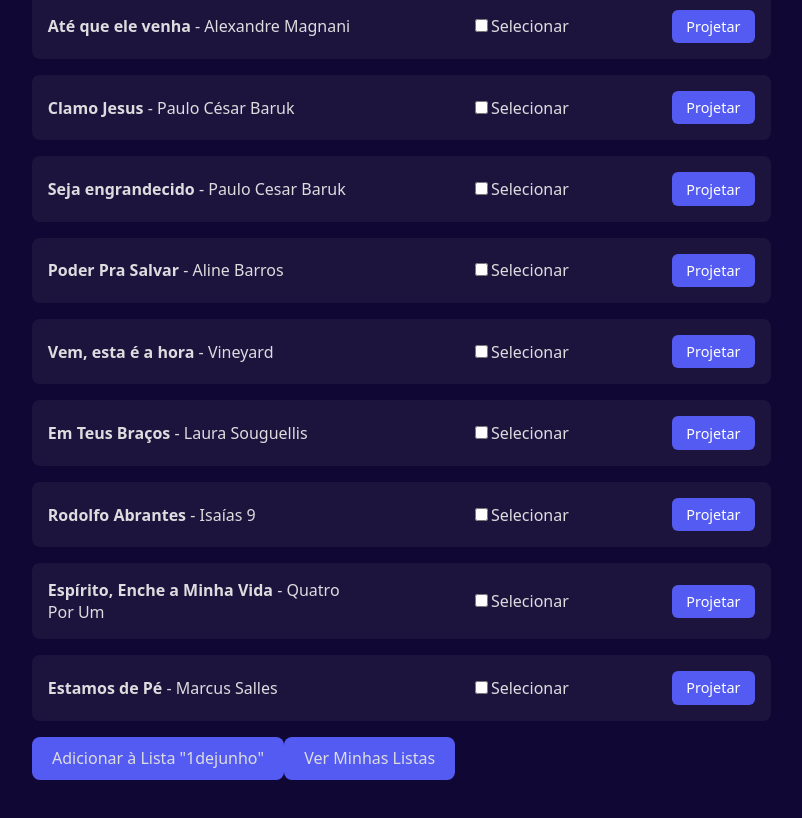
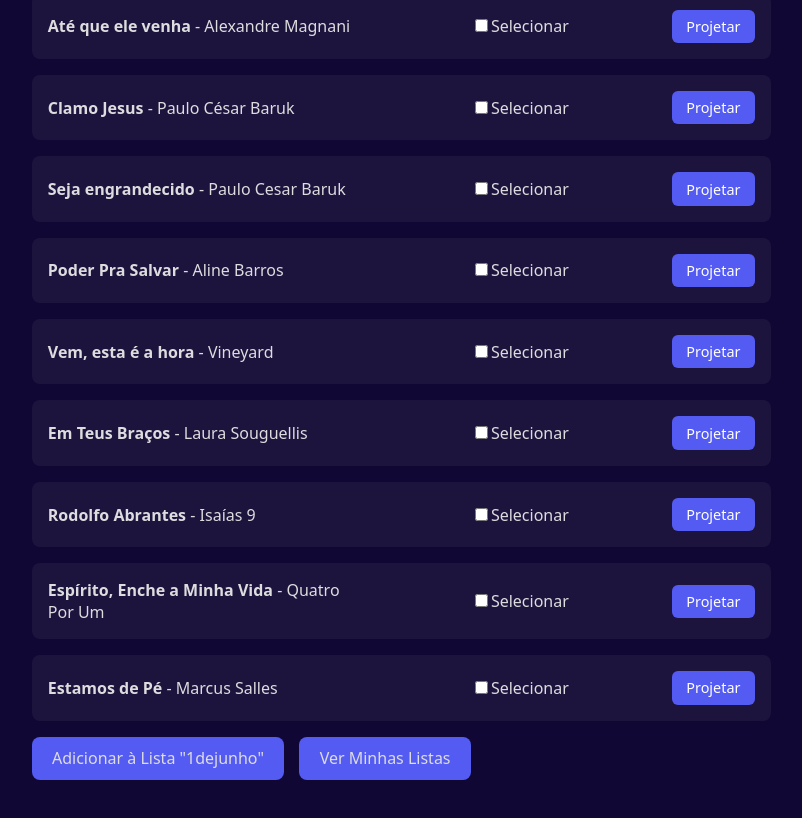
Before and after one commit to MichMatrix/GL_System, a React (Vite) app: page / in a window 1280 px wide. Shown: the part 1689-2507 px from the top of the page, without its empty margins (77-879 px from the left). Built offline with nearby package versions, Linux system fonts and the light colour scheme.

Commit message:
style: improve spacing style

```diff
--- a/src/components/ListaDeMusica/ListaDeMusica.jsx
+++ b/src/components/ListaDeMusica/ListaDeMusica.jsx
@@ -62,6 +62,7 @@
         ))}
       </ul>
 
+      <div className='list-action-options'>
         <button className="btn" onClick={adicionarNaLista}>
           Adicionar à Lista "1dejunho"
         </button>
@@ -69,6 +70,7 @@
         <button className="btn" onClick={toggleMostrarListas}>
           {mostrarListas ? 'Ocultar Minhas Listas' : 'Ver Minhas Listas'}
         </button>
+      </div>
 
       {mostrarListas && (
         <VerMinhasListas
--- a/src/components/ListaDeMusica/listaDeMusica.css
+++ b/src/components/ListaDeMusica/listaDeMusica.css
@@ -46,3 +46,8 @@
 .add-new-list:hover {
   background-color: rgb(126, 122, 177);
 }
+
+.list-action-options button{
+  margin-right: 1.2vw;
+  margin-bottom: 1.6vw;
+}
```
Lines whose indentation alone changed are shown as unchanged.
